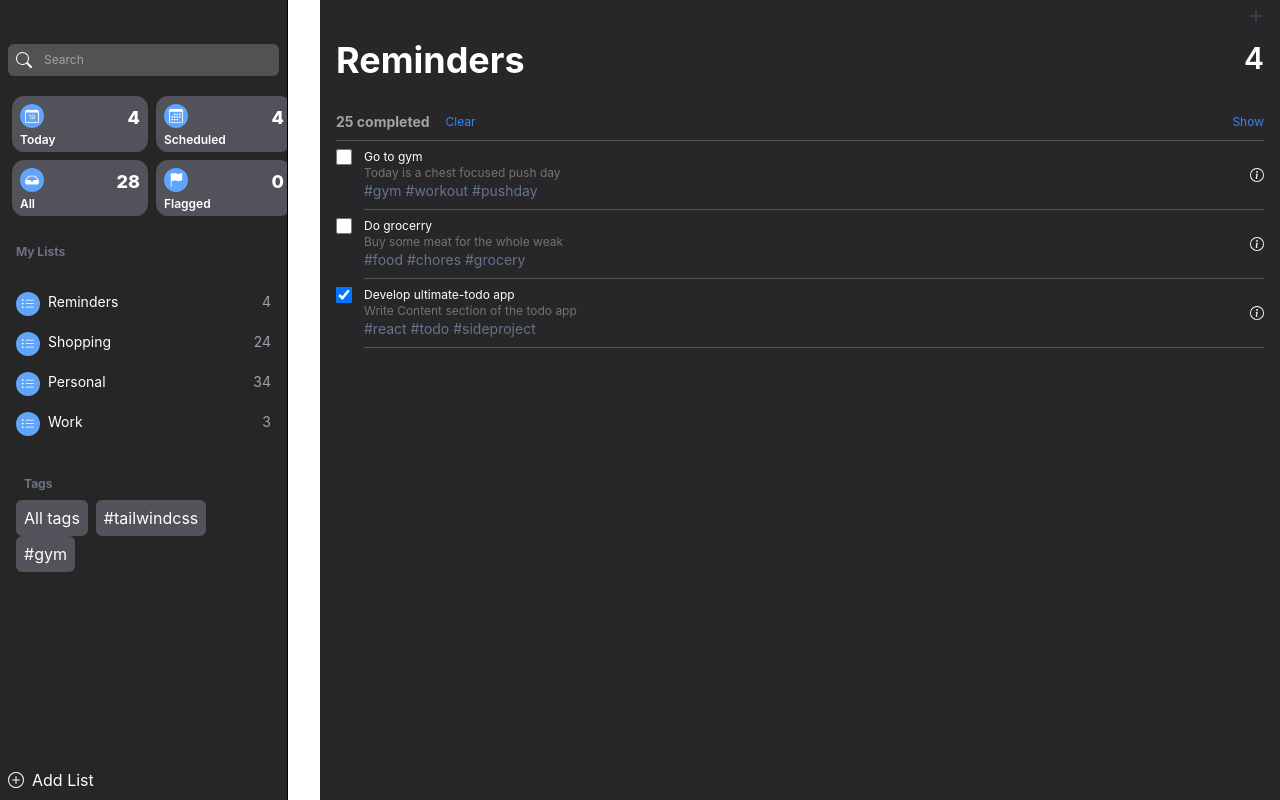
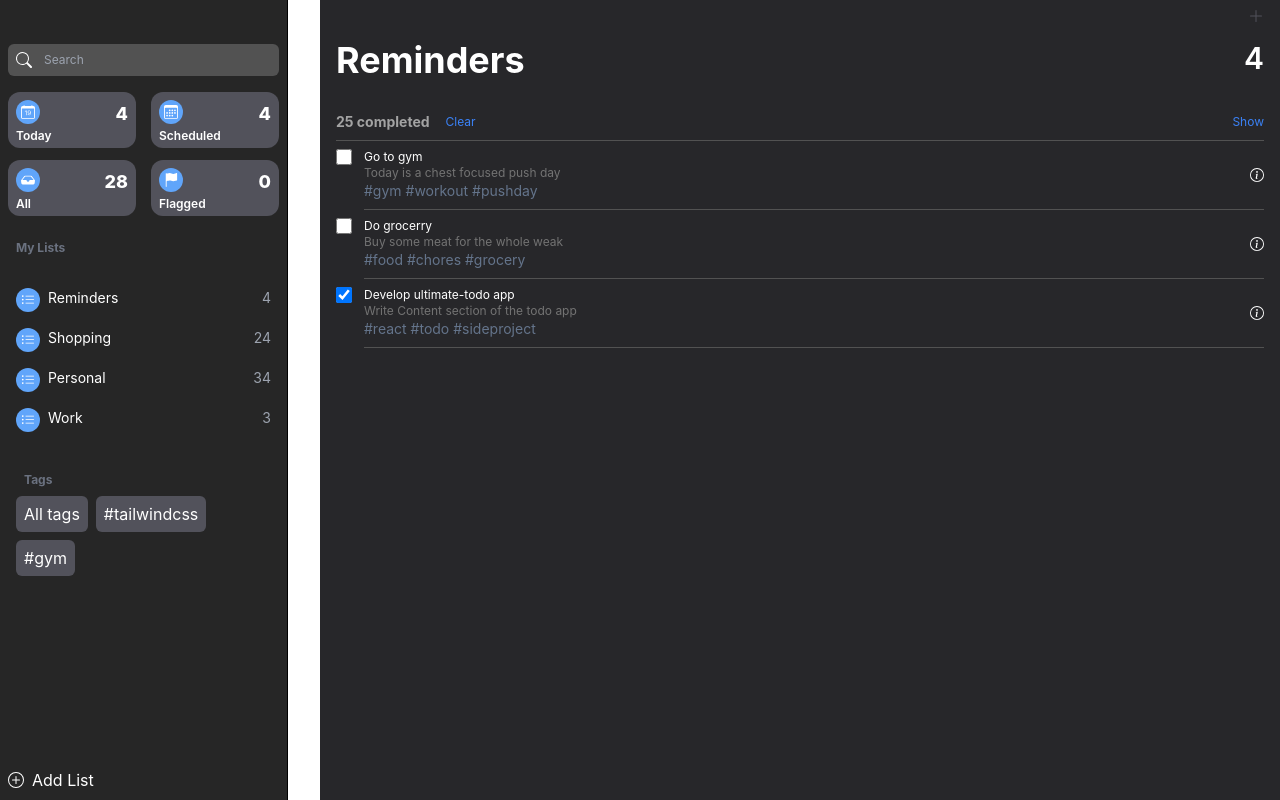
Before and after one commit to ooanishoo/ultimate-todo, a React (Create React App) app: page / in a window 1280 px wide. Built offline with nearby package versions, Linux system fonts and the light colour scheme.

Commit message:
style: use flex gap instead of passing margin values from parent divs

```diff
--- a/src/components/Tags.tsx
+++ b/src/components/Tags.tsx
@@ -10,7 +10,7 @@ const Tags = () => {
   return (
     <div className="p-2">
       <h2 className="p-2 text-xs font-bold text-gray-500">Tags</h2>
-      <div className="flex flex-wrap [&>*]:mr-2">
+      <div className="flex flex-wrap gap-2">
         <Tag>All tags</Tag>
         <Tag>#tailwindcss</Tag>
         <Tag>#gym</Tag>
--- a/src/components/TodoCard.tsx
+++ b/src/components/TodoCard.tsx
@@ -11,7 +11,7 @@ export const TodoCard = ({
   todoCount,
   text,
 }: ITodoCardProps): ReactElement => (
-  <button className="m-1 flex h-14 w-32 flex-col rounded-xl bg-zinc-600 p-2 hover:bg-blue-400">
+  <button className=" flex h-14 w-32 flex-col rounded-xl bg-zinc-600 p-2 hover:bg-blue-400">
     <div className="mb flex w-full flex-row justify-between">
       <div className="flex h-6 w-6 items-center justify-center rounded-full bg-blue-400">
         {icon}
--- a/src/components/TodoCards.tsx
+++ b/src/components/TodoCards.tsx
@@ -10,7 +10,7 @@ import {
 export const TodoCards = (): ReactElement => {
   return (
     <div
-      className="flex w-72 flex-row flex-wrap [&>*]:flex-auto"
+      className=" flex flex-row flex-wrap justify-between gap-3"
       data-testid="todo-cards"
     >
       <TodoCard
```
